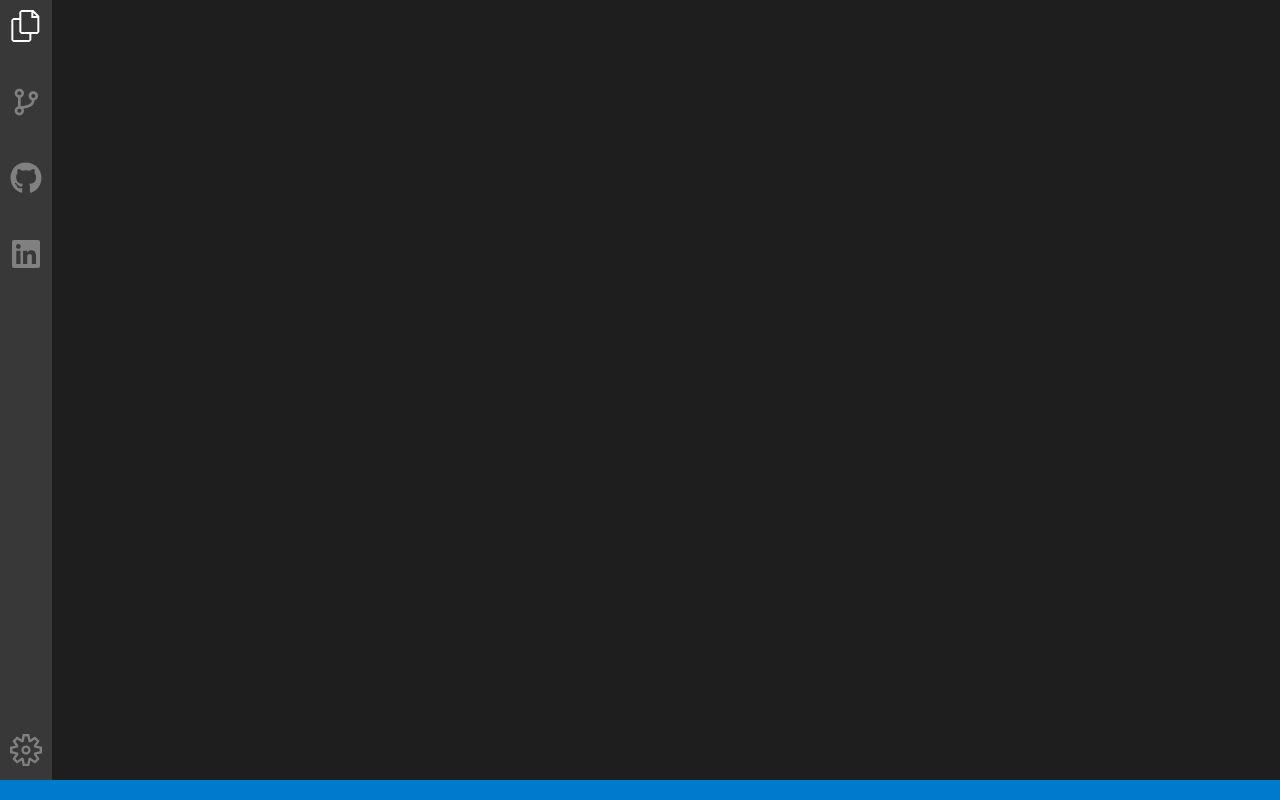
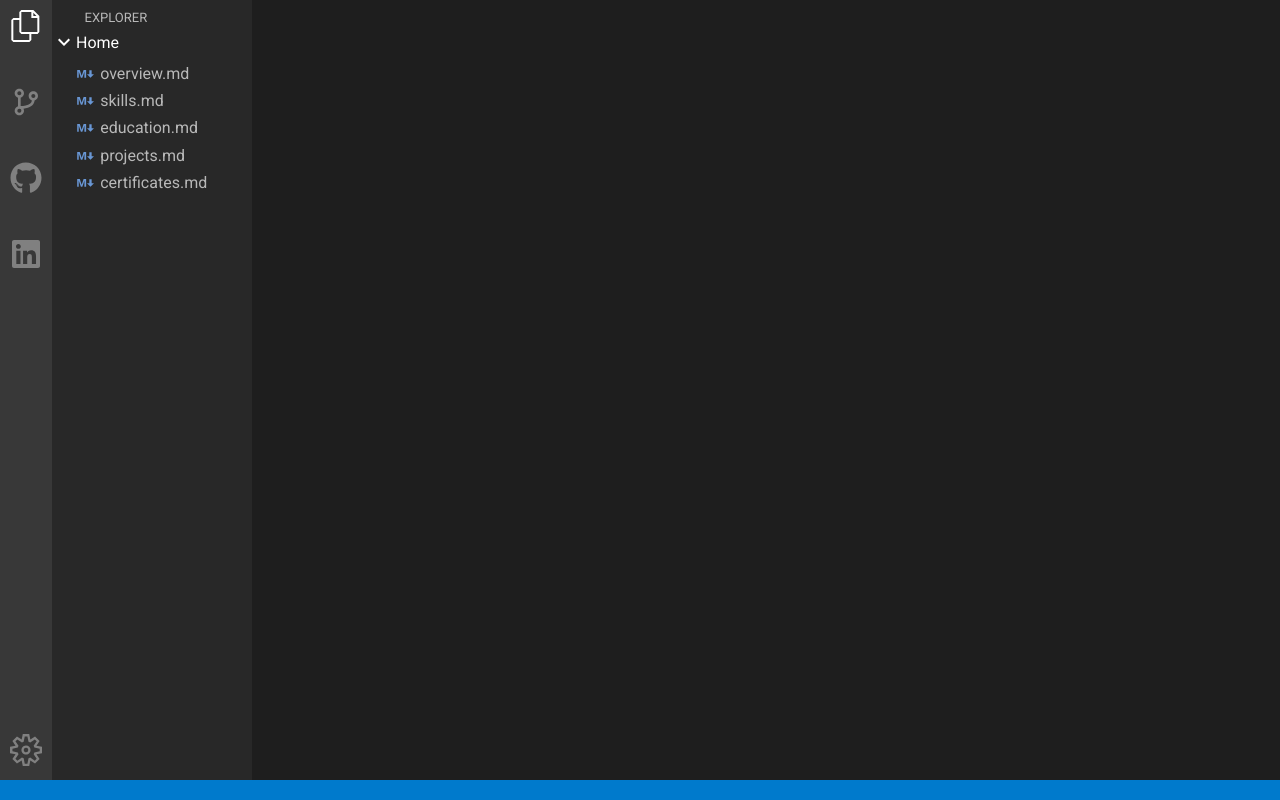
Before and after one commit to zyunusov-zy/resume_react, a React (Vite) app: page / in a window 1280 px wide. Built offline with nearby package versions, Linux system fonts and the light colour scheme.

Commit message:
done with explorer

```diff
--- a/index.html
+++ b/index.html
@@ -2,6 +2,9 @@
 <html lang="en">
   <head>
     <meta charset="UTF-8" />
+    <link rel="preconnect" href="https://fonts.googleapis.com">
+    <link rel="preconnect" href="https://fonts.gstatic.com" crossorigin>
+    <link href="https://fonts.googleapis.com/css2?family=Roboto:ital,wght@0,100;0,300;0,400;0,500;0,700;0,900;1,100;1,300;1,400;1,500;1,700;1,900&display=swap" rel="stylesheet">
     <meta name="viewport" content="width=device-width, initial-scale=1.0" />
     <title>Vite + React</title>
   </head>
--- a/src/components/App.jsx
+++ b/src/components/App.jsx
@@ -1,9 +1,10 @@
 import '../styles/App.css'
 import SideBar from './SideBar.jsx'
+import Explorer from './Explorer.jsx'
 import { useState, useEffect } from 'react'
 
 function App() {
-  const [isExplorerOpen, setIsExplorerOpen] = useState(false);
+  const [isExplorerOpen, setIsExplorerOpen] = useState(true);
 
   const toggleExplorer = () => {
     setIsExplorerOpen(!isExplorerOpen);
@@ -31,7 +32,7 @@ function App() {
       <div className="side-bar">
         <SideBar toggleExplorer={toggleExplorer} />
       </div>
-      {isExplorerOpen && (<div className='explorer'>explorer current</div>)}
+      {isExplorerOpen && (<div className='explorer'><Explorer /></div>)}
       <div className="main-content">
         <div className="top-bar">
 
--- /dev/null
+++ b/src/components/Explorer.jsx
@@ -0,0 +1,81 @@
+import "../styles/Explorer.css"
+import { useState } from "react";
+import PropTypes from 'prop-types';
+
+const File = ({name}) => {
+    return (
+        <li>
+            <a href="#">
+                <svg
+                    stroke="currentColor"
+                    fill="currentColor"
+                    strokeWidth="0"
+                    viewBox="0 0 16 16"
+                    color="#6997d5"
+                    height="1.2em"
+                    width="1.2em"
+                    xmlns="http://www.w3.org/2000/svg"
+                    style={{ color: "rgb(105, 151, 213)" }}
+                >
+                    <path d="M6.345 5h2.1v6.533H6.993l.055-5.31-1.774 5.31H4.072l-1.805-5.31c.04.644.06 5.31.06 5.31H1V5h2.156s1.528 4.493 1.577 4.807L6.345 5zm6.71 3.617v-3.5H11.11v3.5H9.166l2.917 2.916L15 8.617h-1.945z"></path>
+                </svg>
+
+
+                {name}
+            </a>
+        </li>
+    );
+};
+
+File.propTypes = {
+    name: PropTypes.string.isRequired,
+};
+
+const Explorer = () =>{
+
+    const [isDropdownOpen, setIsDropDownOpen] = useState(true);
+    const [isSelectedHome, setIsSelectedHome] = useState(false)
+
+    const toggleDropdown = () =>{
+        setIsDropDownOpen(!isDropdownOpen);
+    };
+
+    const toggleIsSelectedHome = () =>
+    {
+        setIsSelectedHome(!isSelectedHome);
+    };
+
+    const files = ["overview.md", "skills.md", "education.md", "projects.md","certificates.md"];
+
+    return (
+        <>
+            <p className="exp">Explorer</p>
+            <a href="#" onClick={() => {toggleDropdown(); toggleIsSelectedHome();}} className={`dropdown-toggle ${isSelectedHome ? "selected" : ""}` }>
+                <svg
+                    className={`arrow-icon ${isDropdownOpen ? "" : "open"}`}
+                    xmlns="http://www.w3.org/2000/svg"
+                    viewBox="0 0 24 24"
+                    aria-hidden="true"
+                    focusable="false"
+                    stroke="white"
+                    strokeWidth="0"
+                    fill="none"
+                    >
+                    <path d="M16.59 8.59 12 13.17 7.41 8.59 6 10l6 6 6-6z" />
+                </svg>
+
+
+
+
+                Home</a>
+                <ul className={`dropdown-menu ${isDropdownOpen ? 'open' : 'closed'}`}>
+                    {files.map((file, index) => (
+                        <File key={index} name={file}/>
+                    ))}
+                </ul>
+
+        </>
+    );
+};
+
+export default Explorer;
--- a/src/styles/App.css
+++ b/src/styles/App.css
@@ -17,8 +17,15 @@
 
 
 .explorer{
+    color: rgb(184, 184, 184);
     grid-area: explorer;
     background-color: #282828;
+    display: flex;
+    flex-direction: column;
+    align-items: flex-start;
+    justify-content: flex-start;
+    font-family: "Roboto", serif;
+    width: 100%;
 }
 
 .side-bar{
--- /dev/null
+++ b/src/styles/Explorer.css
@@ -0,0 +1,103 @@
+.exp {
+    text-transform: uppercase;
+    margin: 0;
+    padding: 10px 0 5px 2.5em;
+    font-size: 13px;
+}
+
+.dropdown-toggle {
+    width: 100%;
+    text-decoration: none;
+    color: white;
+    display: flex;
+    justify-content: flex-start;
+    align-items: center;
+    transition: background-color 0.3s ease;
+}
+
+.dropdown-toggle:hover
+{
+    background-color: #3a3a3a;
+}
+
+.dropdown-toggle.selected
+{
+    background-color: #2a4f6e;
+}
+
+.arrow-icon{
+    height: 1.5em;
+    width: 1.5em;
+    fill: white;
+}
+
+.arrow-icon.open {
+    transform: rotate(-90deg);
+}
+
+.dropdown-menu {
+    list-style-type: none;
+    margin: 0;
+    padding: 0;
+    padding-top: 10px;
+    display: flex;
+    flex-direction: column;
+    justify-content: flex-start;
+    gap: 0.5em;
+    width: 100%;
+    overflow: hidden;
+    height: 0;
+}
+
+.dropdown-menu.open {
+    animation: slideDown 0.4s ease-in-out forwards; /* Opening animation */
+}
+
+.dropdown-menu.closed {
+    animation: slideUp 0.4s ease-in-out forwards; /* Closing animation */
+}
+
+@keyframes slideDown {
+    0% {
+        height: 0;
+        opacity: 0;
+    }
+    100% {
+        height: 200px;
+        opacity: 1;
+    }
+}
+
+@keyframes slideUp {
+    0% {
+        height: 200px;
+        opacity: 1;
+    }
+    100% {
+        height: 0;
+        opacity: 0;
+    }
+}
+
+.dropdown-menu li {
+    width: 100%;
+}
+
+.dropdown-menu li svg {
+    margin-left: 1.5em;
+}
+
+.dropdown-menu li a {
+    text-decoration: none;
+    color: rgb(184, 184, 184);
+    display: flex;
+    gap: 5px;
+    align-items: center;
+    transition: background-color 0.3s ease;
+}
+
+.dropdown-menu li a:hover {
+    background-color: #3a3a3a;
+}
+
+/* do selected for li a */
```
